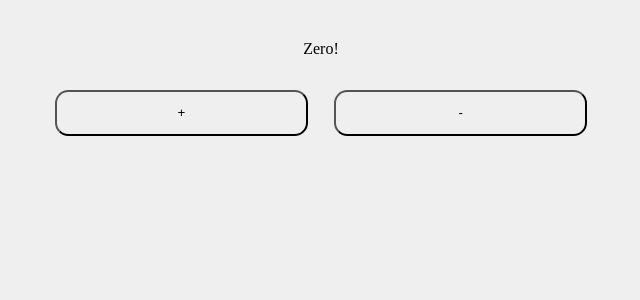
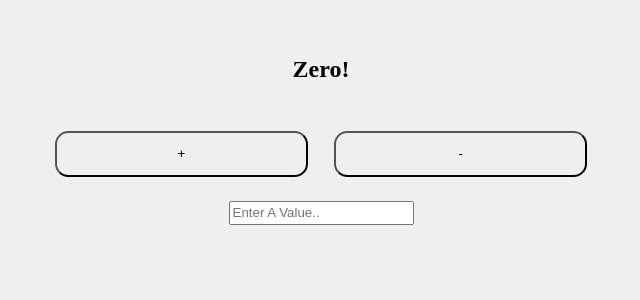
Before and after one commit to afwebdev/LearnReact, a React (Create React App) app: page / in a window 1280 px wide. Shown: the top 300 px of the page, without its empty margins (319-959 px from the left). Built offline with nearby package versions, Linux system fonts and the light colour scheme.

Commit message:
added modifier texbox

```diff
--- a/src/App.css
+++ b/src/App.css
@@ -4,11 +4,25 @@
 
 body {
   background-color: #efefef;
+  font-size: 12px;
 }
 
 .btn-group {
   display: flex;
   justify-content: center;
+}
+
+.container {
+  display: flex;
+  justify-content: center;
+  flex-direction: column;
+}
+
+.change-inc {
+  display: flex;
+  justify-content: center;
+  margin-top: 2em;
+  height: 2em;
 }
 
 .btn:nth-of-type(1) {
@@ -26,8 +40,8 @@ body {
 .displayCount {
   display: flex;
   justify-content: center;
-  padding-bottom: 2em;
-  padding-top: 2em;
+  padding-bottom: 2rem;
+  padding-top: 2rem;
 }
 
 .zero {
--- a/src/App.jsx
+++ b/src/App.jsx
@@ -1,8 +1,8 @@
 import React from "react";
 import "./App.css";
 import Counter from "./components/counter";
-import Tester from "./components/counterDisplay";
-import CounterDisplay from "./components/counterDisplay";
+// import Tester from "./components/counterDisplay";
+// import CounterDisplay from "./components/counterDisplay";
 class App extends React.Component {
   render() {
     return (
--- a/src/components/counter.jsx
+++ b/src/components/counter.jsx
@@ -3,12 +3,13 @@ import CounterDisplay from "./counterDisplay";
 
 class Counter extends Component {
   state = {
-    count: 0
+    count: 0,
+    modifier: 1
   };
 
   render() {
     return (
-      <div>
+      <form onSubmit={e => e.preventDefault()} className="container">
         <CounterDisplay value={this.formatCount()} />
 
         <div className="btn-group">
@@ -20,29 +21,36 @@ class Counter extends Component {
             <span>-</span>
           </button>
         </div>
-      </div>
+        <div className="change-inc">
+          <input
+            onChange={this.changeIncrement}
+            placeholder="Enter A Value.."
+            type="text"
+          />
+        </div>
+      </form>
     );
   }
 
-  incrementCount = () => {
-    this.setState({ count: this.state.count + 1 });
+  changeIncrement = e => {
+    e.preventDefault();
+    this.setState({
+      modifier: e.target.value
+    });
+  };
+
+  incrementCount = e => {
+    this.setState({ count: this.state.count + parseInt(this.state.modifier) });
   };
 
   decrementCount = () => {
-    this.setState({ count: this.state.count - 1 });
+    this.setState({ count: this.state.count - parseInt(this.state.modifier) });
   };
 
   formatCount() {
     const { count } = this.state;
     return count === 0 ? "Zero!" : count;
   }
-
-  checkZero() {
-    let classes = "";
-    classes += this.props.value === 0 ? "zero" : "notZero";
-    console.log(this.props.value);
-    return classes;
-  }
 }
 
 export default Counter;
--- a/src/components/counterDisplay.jsx
+++ b/src/components/counterDisplay.jsx
@@ -7,7 +7,7 @@ class CounterDisplay extends Component {
   render() {
     return (
       <div className="displayCount">
-        <span>{this.props.value}</span>
+        <h1>{this.props.value}</h1>
       </div>
     );
   }
--- a/src/index.js
+++ b/src/index.js
@@ -1,8 +1,6 @@
 import React from 'react';
 import ReactDOM from 'react-dom';
-// import App from './App';
 import * as serviceWorker from './serviceWorker';
-import Counter from './components/counter'
 import App from "./App.jsx"
 
 ReactDOM.render(<App />, document.getElementById('root'));
```
